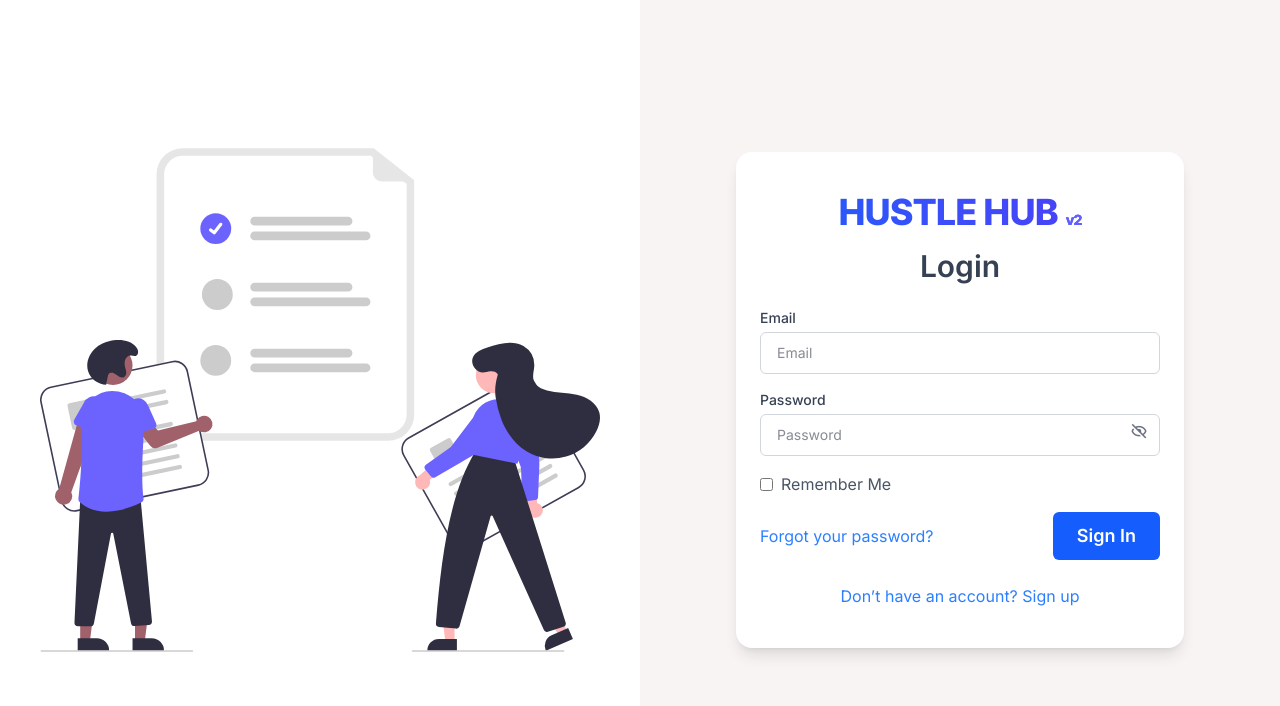
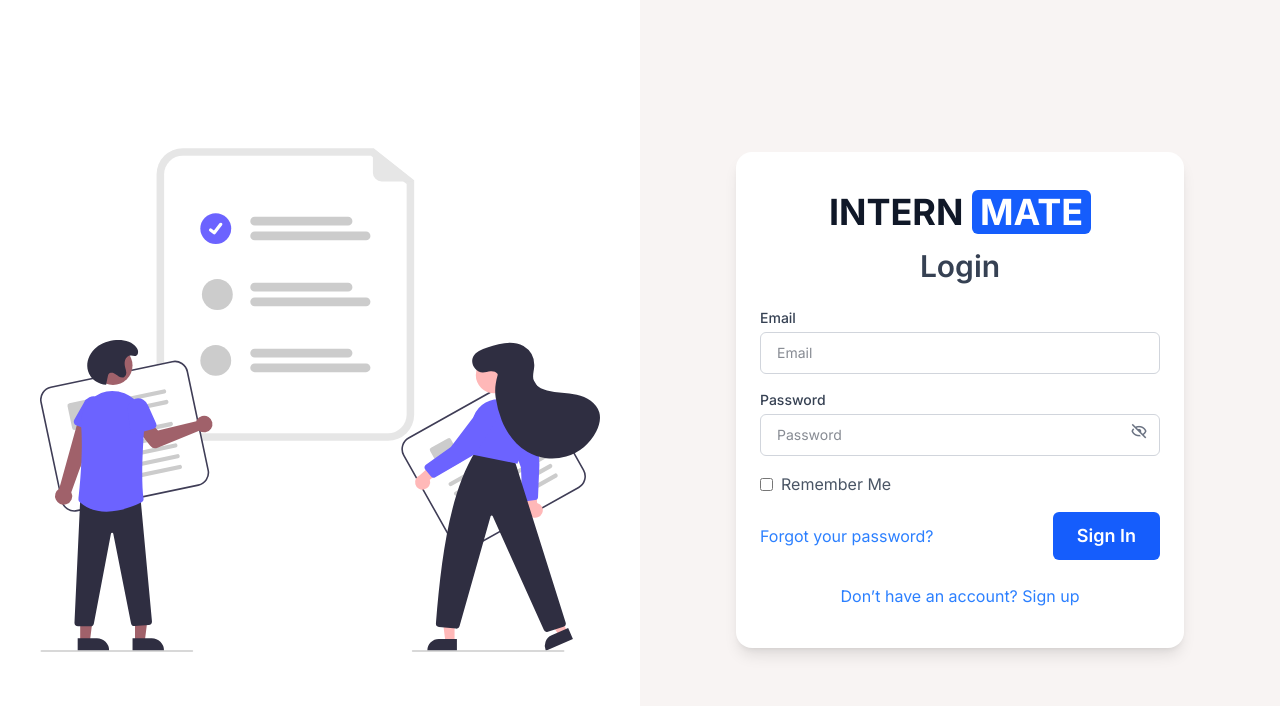
Before and after one commit to ryanyipp/InternMate, a React (Vite) app in the folder client/: page / in a window 1280 px wide. Shown: the top 706 px of the page. Built offline with nearby package versions, Linux system fonts and the light colour scheme; no server answers.

Commit message:
name change

```diff
--- a/client/index.html
+++ b/client/index.html
@@ -5,7 +5,7 @@
     <link rel="icon" type="image/png" href="hustlehubimage.png">
     <link href='https://unpkg.com/boxicons@2.1.4/css/boxicons.min.css' rel='stylesheet'>
     <meta name="viewport" content="width=device-width, initial-scale=1.0" />
-    <title>Hustle Hub</title>
+    <title>InternMate</title>
   </head>
   <body>
     <div>
--- a/client/src/pages/ForgetPassword.jsx
+++ b/client/src/pages/ForgetPassword.jsx
@@ -63,7 +63,7 @@
                     <div className="max-w-[630px] sm:w-[80%] px-6 py-10 bg-white shadow-lg rounded-2x1 space-y-6">
                         <div className="mb-4 text-center">
                             <h2 className="font-bold text-2xl sm:text-3xl md:text-4xl">
-                                HUSTLE <span className="bg-blue-600 text-white px-2 rounded-md">HUB</span>
+                                INTERN<span className="bg-blue-600 text-white px-2 rounded-md">MATE</span>
                             </h2>
                             <p className="text-gray-600 mt-2 text-sm sm:text-base">
                                 Enter your email and new password below.
--- a/client/src/pages/Login2.jsx
+++ b/client/src/pages/Login2.jsx
@@ -78,10 +78,9 @@
         <div className="max-w-[630px] sm:w-[80%] px-6 py-10 bg-white shadow-lg rounded-2xl space-y-6">
           {/* Header */}
           <div className="mb-4 text-center">
-              <h2 className="text-4xl font-extrabold tracking-tight bg-gradient-to-r from-blue-600 to-indigo-600 bg-clip-text text-transparent">
-  HUSTLE HUB
-  <span className="ml-2 text-sm text-indigo-500">v2</span>
-</h2>
+              <h2 className="font-bold text-2xl sm:text-3xl md:text-4xl">
+                                INTERN <span className="bg-blue-600 text-white px-2 rounded-md">MATE</span>
+                            </h2>
           </div>
 
           <h2 className="text-lg sm:text-xl md:text-2xl lg:text-3xl font-semibold text-center text-gray-700 mb-6">
--- a/client/src/pages/Signup.jsx
+++ b/client/src/pages/Signup.jsx
@@ -86,9 +86,9 @@
           <div className="w-full max-w-md bg-white shadow-md rounded-lg px-6 py-8">
             <div className="mb-6 text-center">
               <h2 className="font-bold text-3xl">
-                HUSTLE{" "}
+                INTERN{" "}
                 <span className="bg-blue-600 text-white px-2 rounded-md">
-                  HUB
+                  MATE
                 </span>
               </h2>
             </div>
```
